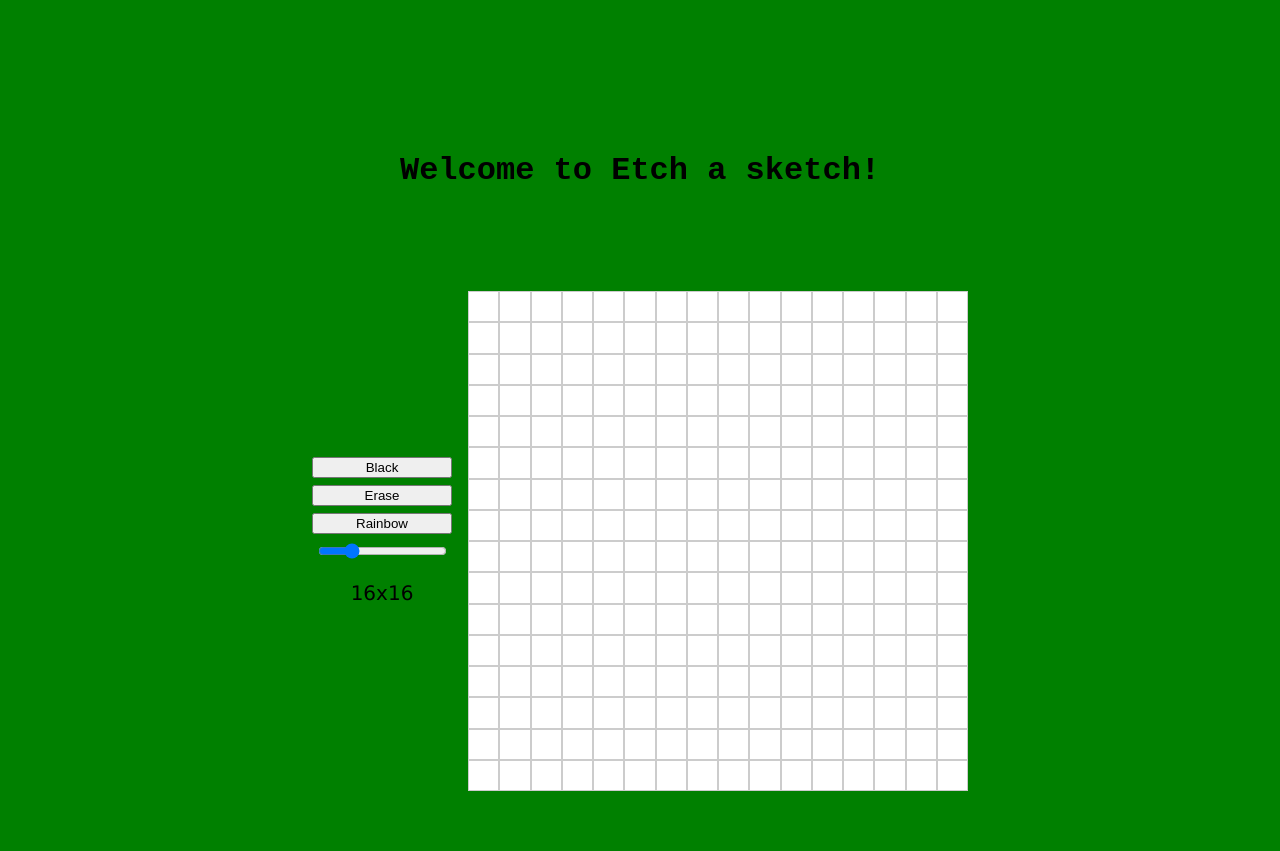
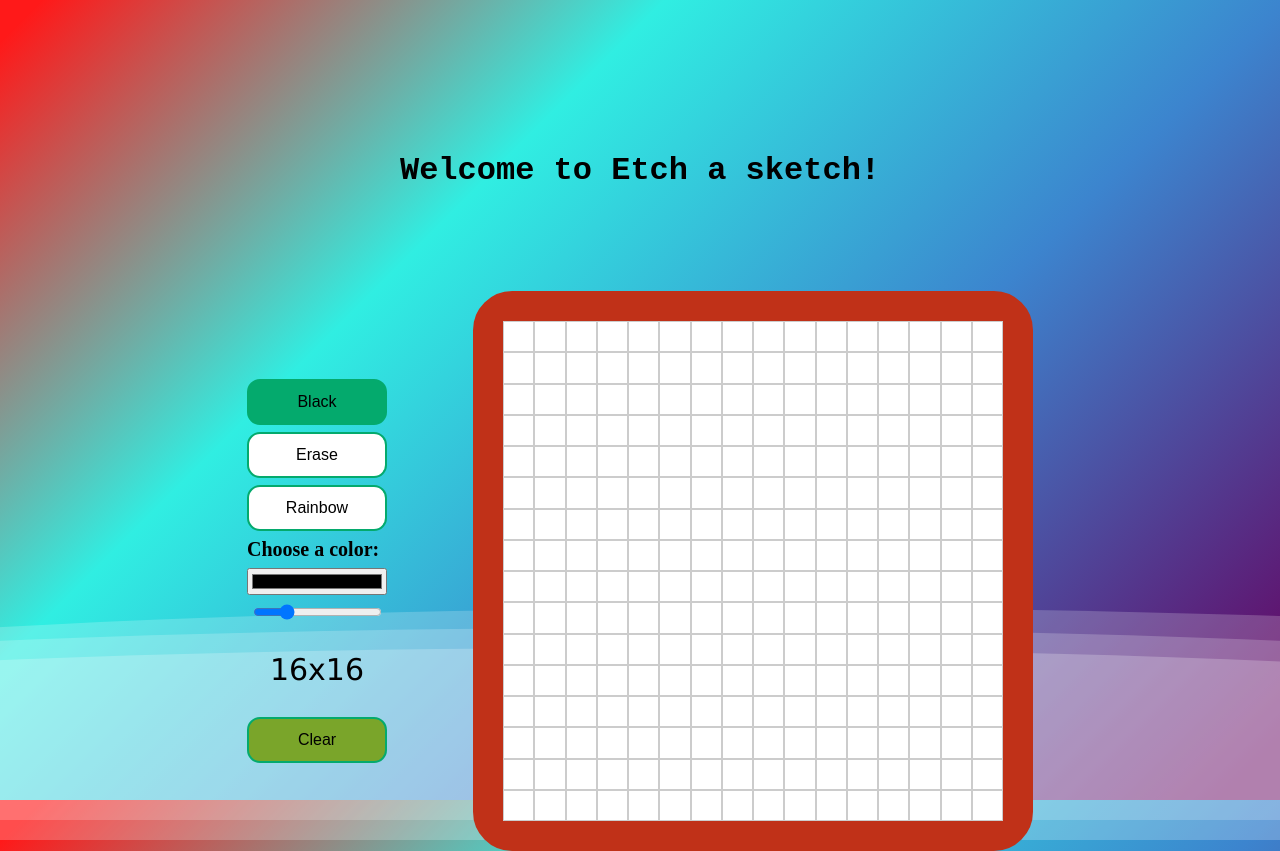
Before and after one commit to PaunescuDragos-99/etch-a-sketch, a plain HTML site: page index.html in a window 1280 px wide. Before the commit the page ends 800 px from the top, so only its background shows below. Drawn offline with Linux system fonts and the light colour scheme.

Commit message:
Added ability to choose a color and UI improvments

```diff
--- a/etch-sketch.js
+++ b/etch-sketch.js
@@ -28,6 +28,23 @@ function changeSquareColor(){
 
 function changeColor(colorSelect){
     color = colorSelect;
+    if(colorSelect == 'black'){
+        document.querySelector('.button-a').style.backgroundColor = `#04AA6D`;
+        document.querySelector('.button-b').style.backgroundColor = `white`;
+        document.querySelector('.button-c').style.backgroundColor = `white`;
+    }else if(colorSelect == 'white'){
+        document.querySelector('.button-a').style.backgroundColor = `white`;
+        document.querySelector('.button-b').style.backgroundColor = `rgb(0, 247, 255)`;
+        document.querySelector('.button-c').style.backgroundColor = `white`;
+    }else if(colorSelect == 'rainbow'){
+        document.querySelector('.button-a').style.backgroundColor = `white`;
+        document.querySelector('.button-b').style.backgroundColor = `white`;
+        document.querySelector('.button-c').style.backgroundColor = `rgb(238, 68, 196)`;
+    }else{
+        document.querySelector('.button-a').style.backgroundColor = `white`;
+        document.querySelector('.button-b').style.backgroundColor = `white`;
+        document.querySelector('.button-c').style.backgroundColor = `white`;
+    }
     console.log(color);
 }
 
@@ -41,3 +58,9 @@ function changeSize(input){
 function chooseColor(value){
     return 'blue';
 }
+
+function resetBoard() {
+    let container = document.querySelector('.container');
+    let grid = container.querySelectorAll('div');
+    grid.forEach(grid => grid.style.backgroundColor = `white`);
+}
--- a/index.html
+++ b/index.html
@@ -7,6 +7,11 @@
     <title>Etch a sketch</title>
 </head>
 <body>
+    <div>
+        <div class="wave"></div>
+        <div class="wave"></div>
+        <div class="wave"></div>
+     </div>
     <div class="container-all">
         <div class="container-title">
             <p class="title">Welcome to Etch a sketch!</p>
@@ -14,13 +19,16 @@
         <div class="container-body">
                 <div class="settings-container">
                     <div class="choose-color">
-                        <span><button class="button-a" type="submit" onclick="changeColor('black')">Black</button></span>
-                        <span><button class="button-b" type="submit" onclick="changeColor('white')">Erase</button></span>
-                        <span><button class="button-c" type="submit" onclick="changeColor('rainbow')">Rainbow</button></span>
+                        <span><button class="button-a button-a:hover" type="submit" onclick="changeColor('black')">Black</button></span>
+                        <span><button class="button-b button-b:hover" type="submit" onclick="changeColor('white')">Erase</button></span>
+                        <span><button class="button-c button-c:hover" type="submit" onclick="changeColor('rainbow')">Rainbow</button></span>
+                        <span class="color-pick-text">Choose a color:</span>
+                        <input type="color" class="color-pick" onchange="changeColor(this.value)"/>
                     </div>
                     <div class="slidecontainer">
                         <input type="range" min="1" max="64" value="16" class="slider" id="myRange" onchange="changeSize(this.value)">
                         <p class="slider-info">16x16</p>
+                        <button class="reset button-a button-a:hover" style="background-color: rgb(122, 165, 42);" onclick="resetBoard()">Clear</button>
                     </div>
                 </div>
             <div class="container"></div>
--- a/style.css
+++ b/style.css
@@ -1,7 +1,3 @@
-body{
-    background-color: green;
-}
-
 .container-all{
     display: flex;
     align-items: center;
@@ -14,7 +10,7 @@ body{
 .container-body{
     display: flex;
     align-items: center;
-    gap: 16px;
+    gap: 86px;
 }
 
 .settings-container{
@@ -31,15 +27,40 @@ body{
 
 .button-a,
 .button-b,
-.button-c,
-.button-d {
+.button-c{
     width: 140px;
+    font-size: 16px;
+    padding: 12px 20px;
+    background-color: white;
+    color: black;
+    border: 2px solid #04AA6D;
+    border-radius: 13px;
+    transition-duration: 0.4s;
+}
+
+.button-a{
+    background-color: #04AA6D;
+}
+
+.button-a:hover{
+    font-size: 24px;
+}
+
+.button-b:hover{
+    font-size: 24px;
+}
+
+.button-c:hover{
+    font-size: 24px;
 }
 
 .container{
     display: grid;
     height: 500px;
     width: 500px;
+    border: solid 30px;
+    border-radius: 7%;
+    border-color: rgb(192, 49, 24);
 }
 
 .grid{
@@ -47,11 +68,21 @@ body{
     background-color: white;
 }
 
+.color-pick{
+    width: auto;
+}
+
+.color-pick-text{
+    font-size: 20px;
+    font-weight: 700;
+    font-family:'Times New Roman', Times, serif;
+}
+
 
 .slidecontainer {
     display: flex;
     flex-direction: column;
-    font-size: 20px;
+    font-size: 30px;
     font-family:Verdana, Geneva, Tahoma, sans-serif;
     align-items: center;
     justify-content: center;
@@ -62,3 +93,73 @@ body{
     font-weight: 700;
     font-family: 'Courier New', Courier, monospace;
 }
+
+body {
+    margin: auto;
+    font-family: -apple-system, BlinkMacSystemFont, sans-serif;
+    overflow: auto;
+    background: linear-gradient(315deg, rgba(101,0,94,1) 3%, rgba(60,132,206,1) 38%, rgba(48,238,226,1) 68%, rgba(255,25,25,1) 98%);
+    animation: gradient 15s ease infinite;
+    background-size: 400% 400%;
+    background-attachment: fixed;
+}
+
+@keyframes gradient {
+    0% {
+        background-position: 0% 0%;
+    }
+    50% {
+        background-position: 100% 100%;
+    }
+    100% {
+        background-position: 0% 0%;
+    }
+}
+
+.wave {
+    background: rgb(255 255 255 / 25%);
+    border-radius: 1000% 1000% 0 0;
+    position: fixed;
+    width: 200%;
+    height: 12em;
+    animation: wave 10s -3s linear infinite;
+    transform: translate3d(0, 0, 0);
+    opacity: 0.8;
+    bottom: 0;
+    left: 0;
+    z-index: -1;
+}
+
+.wave:nth-of-type(2) {
+    bottom: -1.25em;
+    animation: wave 20s linear reverse infinite;
+    opacity: 0.8;
+}
+
+.wave:nth-of-type(3) {
+    bottom: -2.5em;
+    animation: wave 20s -1s reverse infinite;
+    opacity: 0.9;
+}
+
+@keyframes wave {
+    2% {
+        transform: translateX(1);
+    }
+
+    25% {
+        transform: translateX(-25%);
+    }
+
+    50% {
+        transform: translateX(-50%);
+    }
+
+    75% {
+        transform: translateX(-25%);
+    }
+
+    100% {
+        transform: translateX(1);
+    }
+}
```
